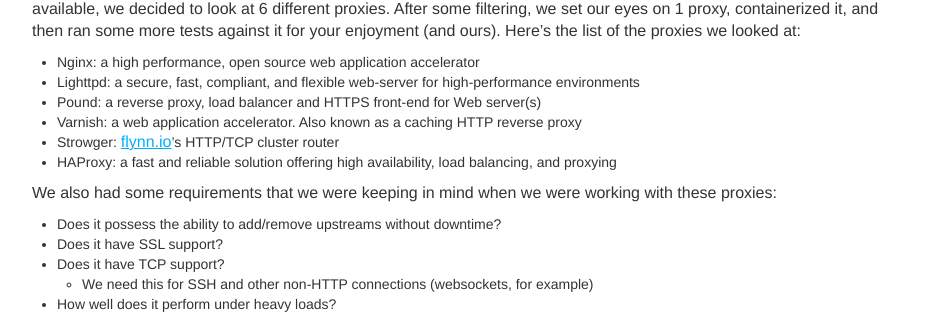
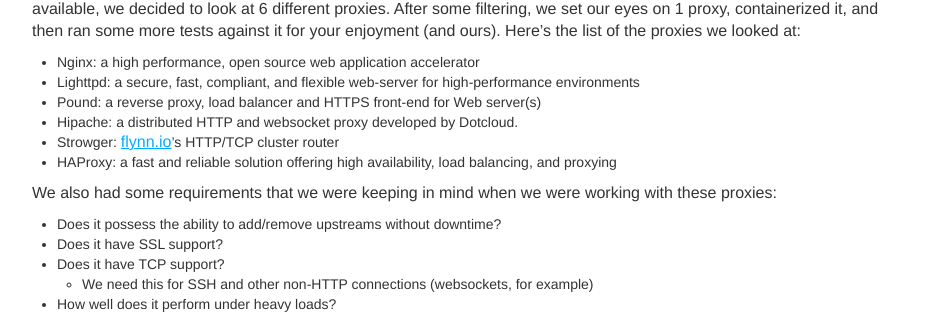
Before and after one commit to stefanfoulis/deis.io, a Jekyll site: the page built from _posts/2014-03-17-reverse-proxy-showdown.md, in a window 1280 px wide and 900 px high, scrolled down 614 px. Shown: the part 146-460 px from the top of the window, without its empty margins (323-1254 px from the left). Built offline with Jekyll 4.4.1, drawn with Linux system fonts in a browser that asks for light colours; nearby versions of some CDN libraries; library files that are not in the unit come from our copies; Markdown is read by kramdown in place of the engine named in the settings.

Commit message:
replace varnish with Hipache

```diff
--- a/_posts/2014-03-17-reverse-proxy-showdown.md
+++ b/_posts/2014-03-17-reverse-proxy-showdown.md
@@ -3,7 +3,7 @@
 title:  Reverse Proxy Showdown
 date:   2014-03-17
 author: mattf
-tags:   proxy nginx lighttpd pound varnish strowger comparison
+tags:   proxy nginx lighttpd pound hipache strowger comparison
 comments: true
 ---
 
@@ -28,7 +28,7 @@
 - Nginx: a high performance, open source web application accelerator
 - Lighttpd: a secure, fast, compliant, and flexible web-server for high-performance environments
 - Pound: a reverse proxy, load balancer and HTTPS front-end for Web server(s)
-- Varnish: a web application accelerator. Also known as a caching HTTP reverse proxy
+- Hipache: a distributed HTTP and websocket proxy developed by Dotcloud.
 - Strowger: [flynn.io](https://flynn.io/)'s HTTP/TCP cluster router
 - HAProxy: a fast and reliable solution offering high availability, load balancing, and proxying
 
```
